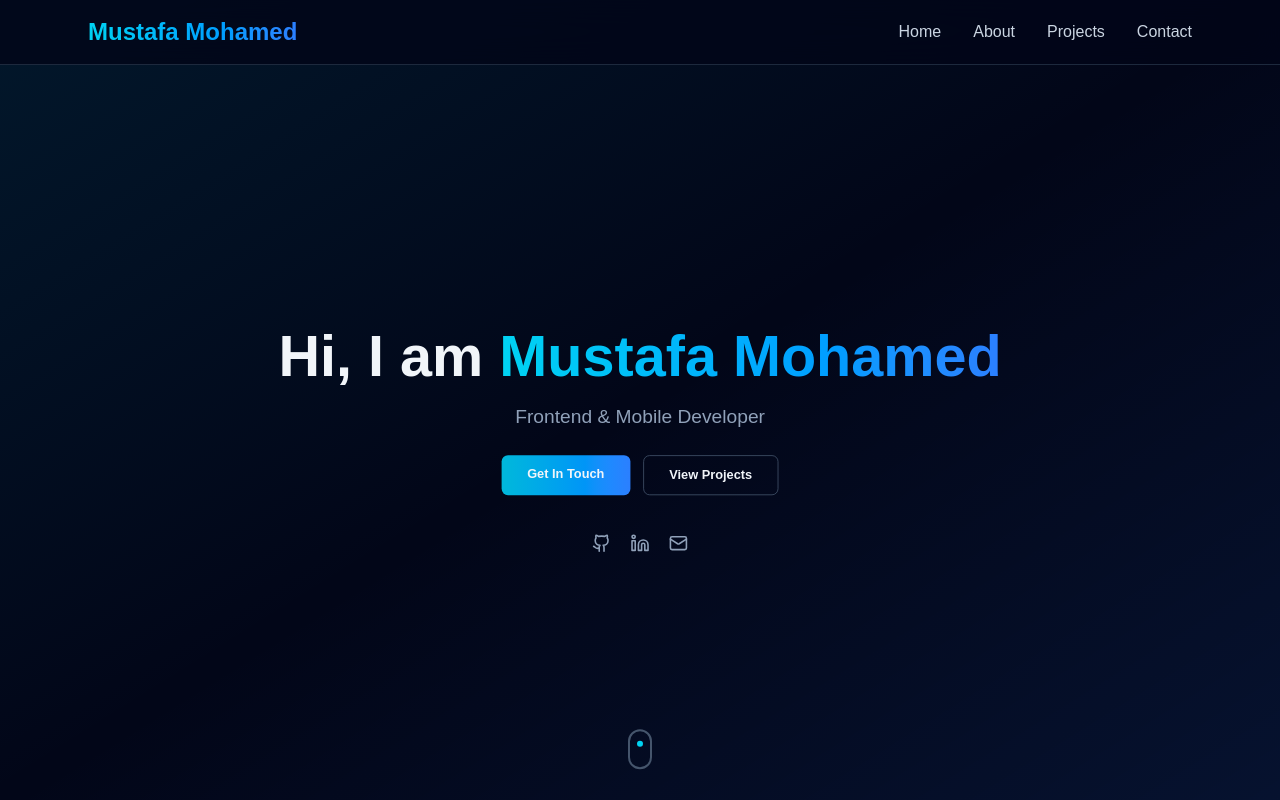
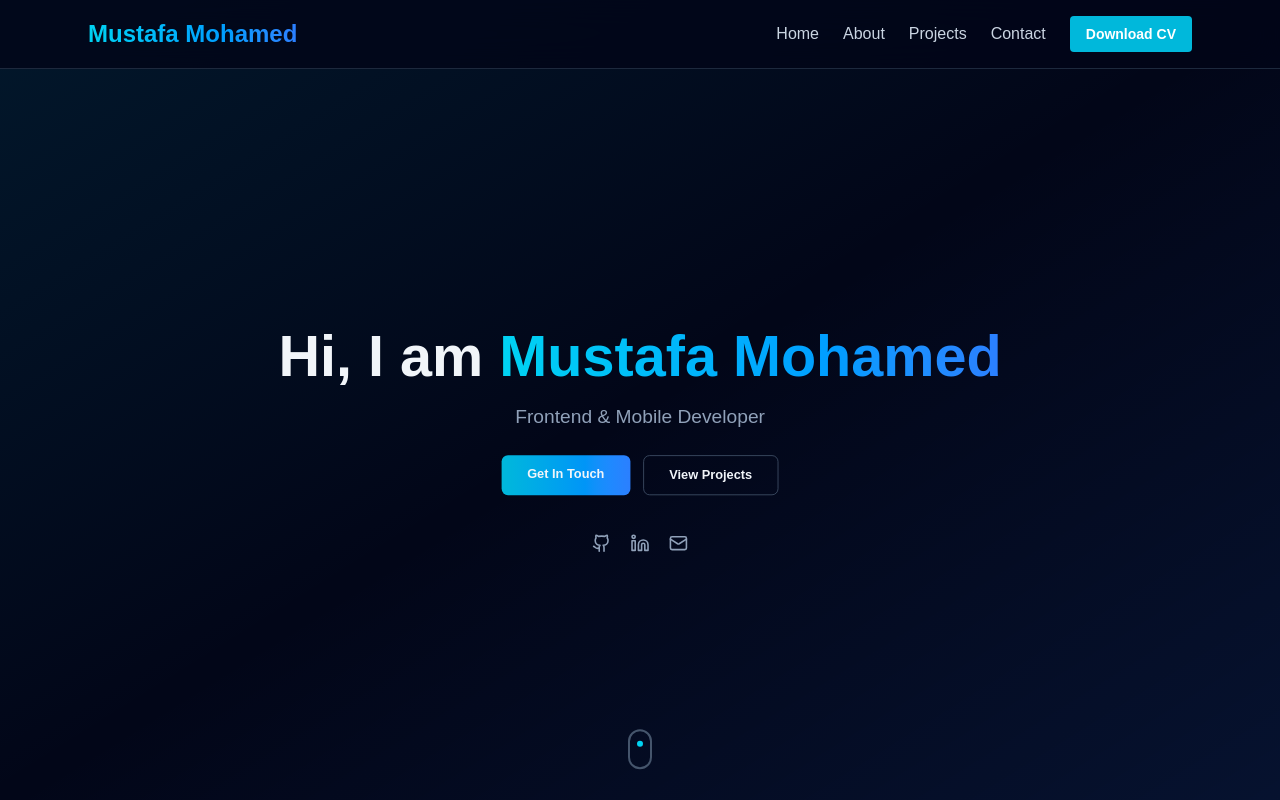
Before and after one commit to Mustafa1Mohamed/mustafa-mohamed-portofolio, a Next.js app: page / in a window 1280 px wide. Shown: the top 800 px of the page. Built offline with nearby package versions, Linux system fonts and the light colour scheme.

Commit message:
added button for downloading my cv

```diff
--- a/components/layout/NavBar.tsx
+++ b/components/layout/NavBar.tsx
@@ -4,7 +4,6 @@ import { useState } from "react";
 import { motion } from "framer-motion";
 import { Menu, X } from "lucide-react";
 import Link from "next/link";
-import Snowfall from "react-snowfall";
 export default function Navbar() {
   const [isMenuOpen, setIsMenuOpen] = useState(false);
   const menuItems = ["Home", "About", "Projects", "Contact"];
@@ -21,7 +20,7 @@ export default function Navbar() {
         </h2>
 
         {/* Desktop */}
-        <div className="hidden md:flex gap-8">
+        <div className="hidden md:flex items-center gap-6">
           {menuItems.map((item) => (
             <Link
               key={item}
@@ -31,6 +30,15 @@ export default function Navbar() {
               {item}
             </Link>
           ))}
+
+          <Link
+            href="/Mustafa_Mohamed_Sayed_CV.pdf"
+            className="rounded bg-cyan-500 px-4 py-2 text-sm font-semibold text-white hover:bg-cyan-400 transition-colors"
+            aria-label="Download CV"
+            download
+          >
+            Download CV
+          </Link>
         </div>
 
         {/* Mobile */}
@@ -58,6 +66,16 @@ export default function Navbar() {
               {item}
             </a>
           ))}
+
+          <a
+            href="/cv.pdf"
+            onClick={() => setIsMenuOpen(false)}
+            className="block px-6 py-3 mt-1 rounded bg-cyan-500 text-center text-white hover:bg-cyan-400"
+            aria-label="Download CV"
+            download
+          >
+            Download CV
+          </a>
         </motion.div>
       )}
     </motion.nav>
```
Also changed, not shown: 2 other files (tests, documents, lock files or other folders).
